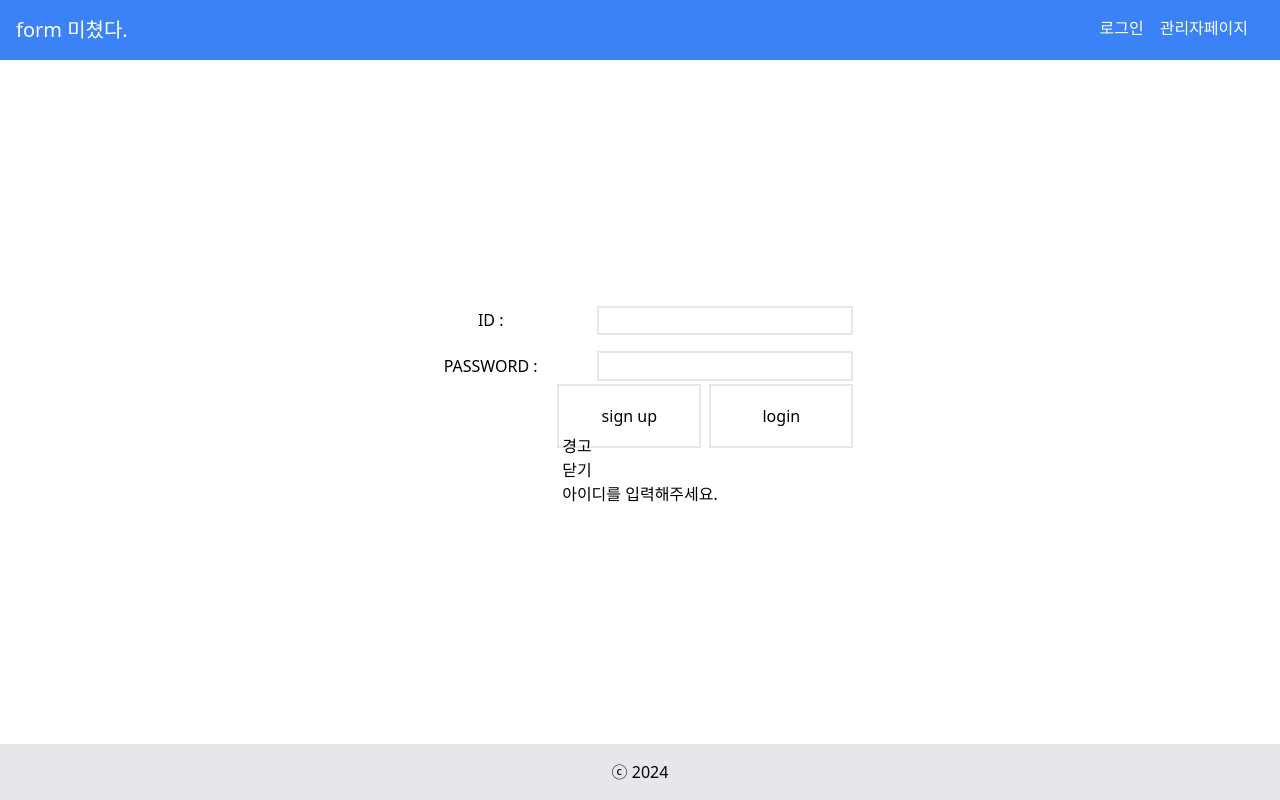
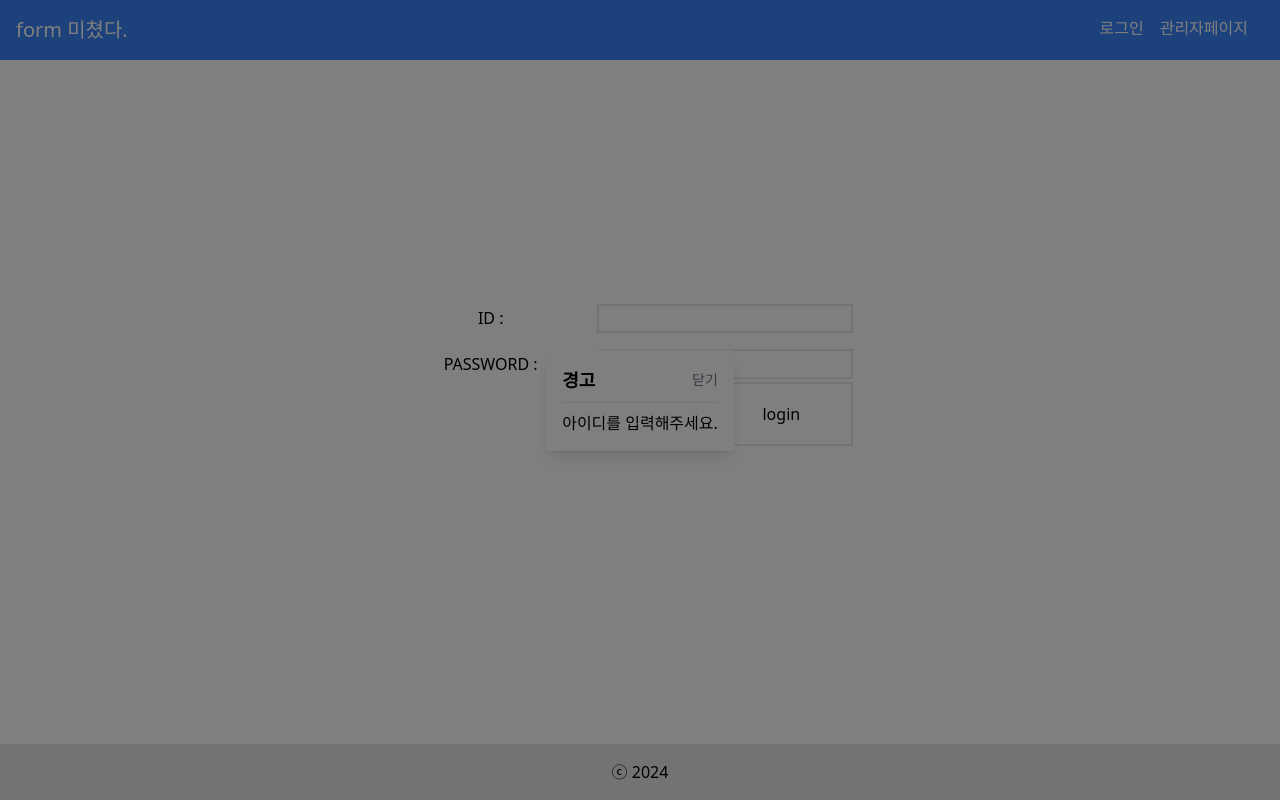
Before and after one commit to KDT-IaaS-Class-One-Group/KDT-IaaS-4team-ERP, a Next.js app in the folder frontend/: page /login in a window 1280 px wide. Both pictures are taken after a click on the button "login". Built offline with nearby package versions, Linux system fonts and the light colour scheme.

Commit message:
feat : Modal 컴포넌트 테스트 완료

```diff
--- a/frontend/app/components/Login/logincomponent.tsx
+++ b/frontend/app/components/Login/logincomponent.tsx
@@ -123,8 +123,8 @@ const LoginHome = () => {
         {/* 로그인 버튼 */}
         <LoginButton value='login' onClick={handleLogin} />
       </div>
-
-      {/* 모달 컴포넌트 분리필요 */}
+      <div className='flex justify-center items-center flex-col h-2/6 w-2/6'>
+            {/*...*/}
             <Modal
                 isOpen={modalContent.isOpen}
                 onClose={closeModal}
@@ -132,6 +132,7 @@ const LoginHome = () => {
                 message={modalContent.message}
             />
         </div>
+    </div>
   );
 };
 
--- a/frontend/app/components/Modal/Modal.tsx
+++ b/frontend/app/components/Modal/Modal.tsx
@@ -1,36 +1,40 @@
-'use client'
-import React, { useState } from 'react';
+
+import React from 'react';
 
 interface ModalProps {
-    isOpen: boolean;    // 모달이 열려있는지 여부를 나타내는 prop
-    onClose: () => void; // 모달을 닫기 위한 콜백 함수
-    title: string;       // 모달의 제목
-    message: string;     // 모달에 표시될 메시지
+    isOpen: boolean;
+    onClose: () => void;
+    title: string;
+    message: string;
 }
 
 const Modal: React.FC<ModalProps> = ({ isOpen, onClose, title, message }) => {
+    // 모달이 열려 있을 때 body에 'overflow-hidden' 클래스 추가
+    if (isOpen) {
+        document.body.classList.add('overflow-hidden');
+    } else {
+        document.body.classList.remove('overflow-hidden');
+    }
 
-    const [info, data] = useState({
-        isOpen: '',
-        title:'',
-        message:''
-    })
-    // 모달이 열려있지 않으면 아무것도 렌더링하지 않음
+
+    //기본 상태
     if (!isOpen) {
         return null;
     }
 
-
     return (
-        <div className="modal-overlay">
-            <div className="modal">
-                {/* 모달 헤더 */}
-                <div className="modal-header">
-                    <h2>{title}</h2>
-                    {/* 닫기 버튼 클릭 시 onClose 콜백 함수 호출 */}
-                    <button onClick={onClose}>닫기</button>
+        <div className="fixed inset-0 z-50 flex items-center justify-center">
+            <div className="modal-overlay fixed inset-0 bg-black opacity-50"></div>
+            <div className="modal bg-white p-4 rounded shadow-lg">
+                <div className="modal-header flex justify-between items-center border-b pb-2 mb-2">
+                    <h2 className="text-lg font-semibold">{title}</h2>
+                    <button
+                        onClick={onClose}
+                        className="text-sm text-gray-500 hover:text-gray-700 focus:outline-none"
+                    >
+                        닫기
+                    </button>
                 </div>
-                {/* 모달 본문 */}
                 <div className="modal-body">
                     <p>{message}</p>
                 </div>
```
Lines whose indentation alone changed are shown as unchanged.
